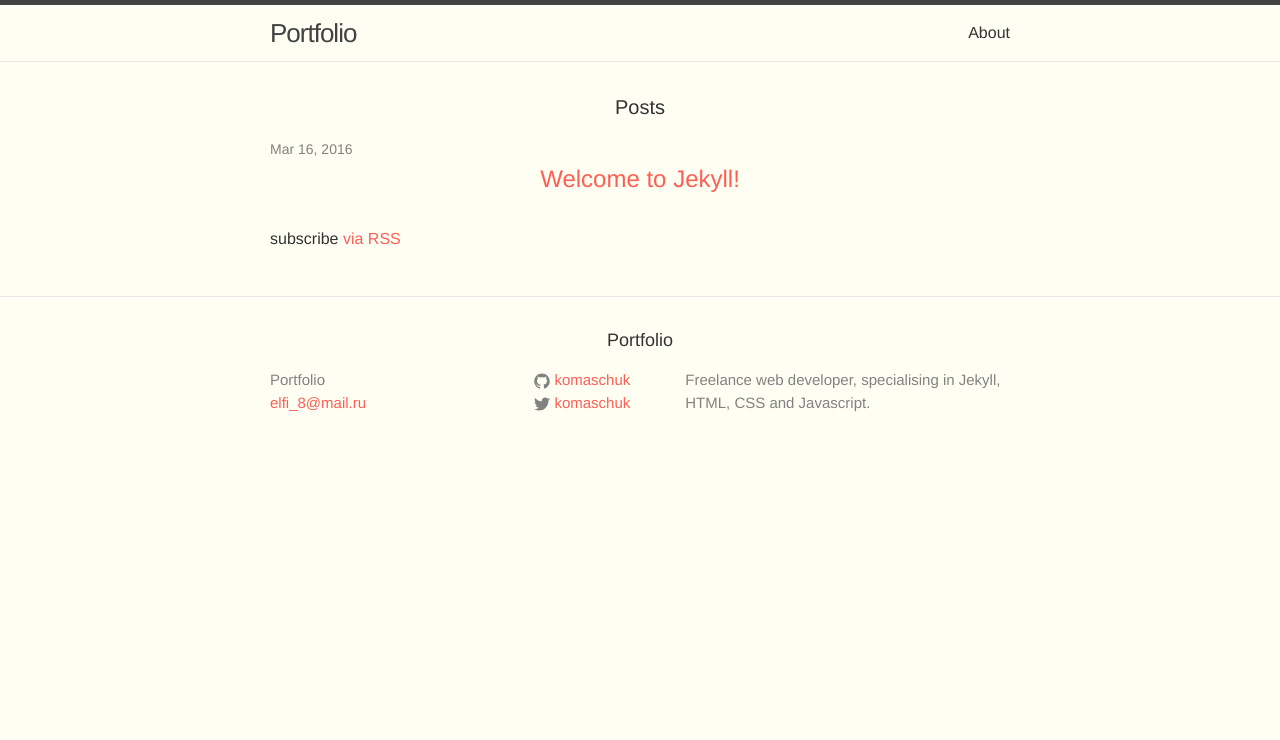
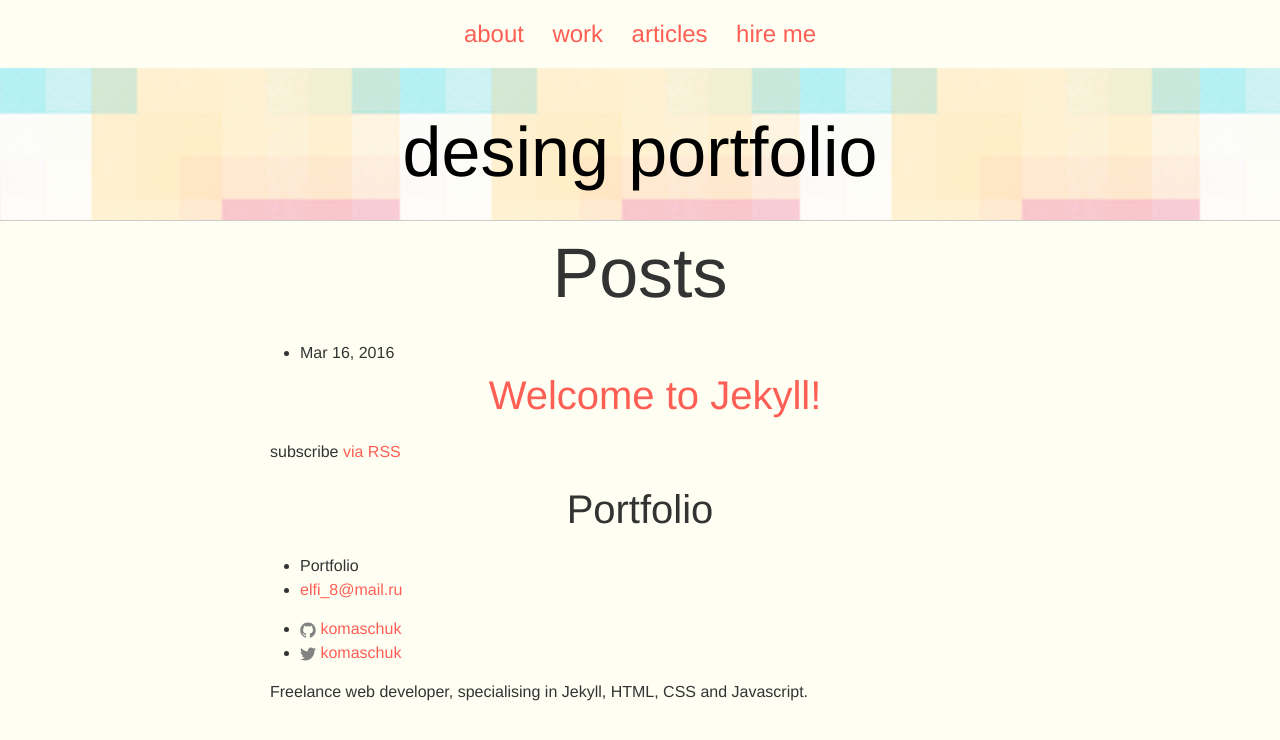
Before and after one commit to komaschuk/portfolio, a Jekyll site: the page built from index.html, in a window 1280 px wide. Shown: the top 740 px of the page. Built offline with Jekyll 4.4.1, drawn with Linux system fonts in a browser that asks for light colours.

Commit message:
Header changes

```diff
--- a/_config.yml
+++ b/_config.yml
@@ -25,7 +25,7 @@
     url: /work
   - title: articles
     url: /articles
-  - title: hire mean
+  - title: hire me
     url: /hire-me
 
 # Build settings
--- a/_includes/header.html
+++ b/_includes/header.html
@@ -1,27 +1,16 @@
-<header class="site-header">
+<nav class="site-nav">
+  <ul>
+    {% for link in site.links %}
+    <li>
+      <a href="{{ link.url }}">{{ link.title }}</a>
+    </li>
+    {% endfor %}
+  </ul>
+</nav>
+<header class="site-header gradient-bar">
 
-  <div class="wrapper">
-
-    <a class="site-title" href="{{ site.baseurl }}/">{{ site.title }}</a>
-
-    <nav class="site-nav">
-      <a href="#" class="menu-icon">
-        <svg viewBox="0 0 18 15">
-          <path fill="#424242" d="M18,1.484c0,0.82-0.665,1.484-1.484,1.484H1.484C0.665,2.969,0,2.304,0,1.484l0,0C0,0.665,0.665,0,1.484,0 h15.031C17.335,0,18,0.665,18,1.484L18,1.484z"/>
-          <path fill="#424242" d="M18,7.516C18,8.335,17.335,9,16.516,9H1.484C0.665,9,0,8.335,0,7.516l0,0c0-0.82,0.665-1.484,1.484-1.484 h15.031C17.335,6.031,18,6.696,18,7.516L18,7.516z"/>
-          <path fill="#424242" d="M18,13.516C18,14.335,17.335,15,16.516,15H1.484C0.665,15,0,14.335,0,13.516l0,0 c0-0.82,0.665-1.484,1.484-1.484h15.031C17.335,12.031,18,12.696,18,13.516L18,13.516z"/>
-        </svg>
-      </a>
-
-      <div class="trigger">
-        {% for my_page in site.pages %}
-          {% if my_page.title %}
-          <a class="page-link" href="{{ my_page.url | prepend: site.baseurl }}">{{ my_page.title }}</a>
-          {% endif %}
-        {% endfor %}
-      </div>
-    </nav>
-
-  </div>
+<h1 class="site-title mega">
+  <a href="/">desing portfolio</a>
+</h1>
 
 </header>
--- /dev/null
+++ b/_sass/_gradient-bar.scss
@@ -0,0 +1,17 @@
+.gradient-bar {
+	position: relative;
+
+	&:after {
+	content: "";
+	position: absolute;
+	top: 0;
+	left: 0;
+	width: 100%;
+	height: 0.5em;
+	background: linear-gradient(to right,
+								$blue-color 0%, $blue-color 25%,
+								$yellow-color 25%, $yellow-color 50%,
+								$red-color 50%, $red-color 75%,
+								$purple-color 75%, $purple-color 100%)
+	}
+}
--- a/_sass/_layout.scss
+++ b/_sass/_layout.scss
@@ -1,242 +1,26 @@
-/**
- * Site header
- */
-.site-header {
-    border-top: 5px solid $grey-color-dark;
-    border-bottom: 1px solid $grey-color-light;
-    min-height: 56px;
+.site-nav {
+    text-align: center;
 
-    // Positioning context for the mobile navigation icon
-    position: relative;
-}
-
-.site-title {
-    font-size: 26px;
-    font-weight: 300;
-    line-height: 56px;
-    letter-spacing: -1px;
-    margin-bottom: 0;
-    float: left;
-
-    &,
-    &:visited {
-        color: $grey-color-dark;
+    ul {
+        margin: 1em 0;
+        list-style: none;
+    }
+    li {
+        display: inline-block;
+        margin: 0 0.5em;
+        font-size: 1.5em;
     }
 }
+.site-title a {
+    color: #000;
 
-.site-nav {
-    float: right;
-    line-height: 56px;
-
-    .menu-icon {
-        display: none;
-    }
-
-    .page-link {
-        color: $text-color;
-        line-height: $base-line-height;
-
-        // Gaps between nav items, but not on the last one
-        &:not(:last-child) {
-            margin-right: 20px;
-        }
-    }
-
-    @include media-query($on-palm) {
-        position: absolute;
-        top: 9px;
-        right: $spacing-unit / 2;
-        background-color: $background-color;
-        border: 1px solid $grey-color-light;
-        border-radius: 5px;
-        text-align: right;
-
-        .menu-icon {
-            display: block;
-            float: right;
-            width: 36px;
-            height: 26px;
-            line-height: 0;
-            padding-top: 10px;
-            text-align: center;
-
-            > svg {
-                width: 18px;
-                height: 15px;
-
-                path {
-                    fill: $grey-color-dark;
-                }
-            }
-        }
-
-        .trigger {
-            clear: both;
-            display: none;
-        }
-
-        &:hover .trigger {
-            display: block;
-            padding-bottom: 5px;
-        }
-
-        .page-link {
-            display: block;
-            padding: 5px 10px;
-
-            &:not(:last-child) {
-                margin-right: 0;
-            }
-            margin-left: 20px;
-        }
+    &:hover {
+        text-decoration: none;
     }
 }
-
-
-
-/**
- * Site footer
- */
-.site-footer {
-    border-top: 1px solid $grey-color-light;
-    padding: $spacing-unit 0;
+.site-header {
+    padding: 2em 0 0;
+    border-bottom: 1px solid #ccc;
+    background: url('/images/header-bg2.png');
+    background-size: 400px 400px;
 }
-
-.footer-heading {
-    font-size: 18px;
-    margin-bottom: $spacing-unit / 2;
-}
-
-.contact-list,
-.social-media-list {
-    list-style: none;
-    margin-left: 0;
-}
-
-.footer-col-wrapper {
-    font-size: 15px;
-    color: $grey-color;
-    margin-left: -$spacing-unit / 2;
-    @extend %clearfix;
-}
-
-.footer-col {
-    float: left;
-    margin-bottom: $spacing-unit / 2;
-    padding-left: $spacing-unit / 2;
-}
-
-.footer-col-1 {
-    width: -webkit-calc(35% - (#{$spacing-unit} / 2));
-    width:         calc(35% - (#{$spacing-unit} / 2));
-}
-
-.footer-col-2 {
-    width: -webkit-calc(20% - (#{$spacing-unit} / 2));
-    width:         calc(20% - (#{$spacing-unit} / 2));
-}
-
-.footer-col-3 {
-    width: -webkit-calc(45% - (#{$spacing-unit} / 2));
-    width:         calc(45% - (#{$spacing-unit} / 2));
-}
-
-@include media-query($on-laptop) {
-    .footer-col-1,
-    .footer-col-2 {
-        width: -webkit-calc(50% - (#{$spacing-unit} / 2));
-        width:         calc(50% - (#{$spacing-unit} / 2));
-    }
-
-    .footer-col-3 {
-        width: -webkit-calc(100% - (#{$spacing-unit} / 2));
-        width:         calc(100% - (#{$spacing-unit} / 2));
-    }
-}
-
-@include media-query($on-palm) {
-    .footer-col {
-        float: none;
-        width: -webkit-calc(100% - (#{$spacing-unit} / 2));
-        width:         calc(100% - (#{$spacing-unit} / 2));
-    }
-}
-
-
-
-/**
- * Page content
- */
-.page-content {
-    padding: $spacing-unit 0;
-}
-
-.page-heading {
-    font-size: 20px;
-}
-
-.post-list {
-    margin-left: 0;
-    list-style: none;
-
-    > li {
-        margin-bottom: $spacing-unit;
-    }
-}
-
-.post-meta {
-    font-size: $small-font-size;
-    color: $grey-color;
-}
-
-.post-link {
-    display: block;
-    font-size: 24px;
-}
-
-
-
-/**
- * Posts
- */
-.post-header {
-    margin-bottom: $spacing-unit;
-}
-
-.post-title {
-    font-size: 42px;
-    letter-spacing: -1px;
-    line-height: 1;
-
-    @include media-query($on-laptop) {
-        font-size: 36px;
-    }
-}
-
-.post-content {
-    margin-bottom: $spacing-unit;
-
-    h2 {
-        font-size: 32px;
-
-        @include media-query($on-laptop) {
-            font-size: 28px;
-        }
-    }
-
-    h3 {
-        font-size: 26px;
-
-        @include media-query($on-laptop) {
-            font-size: 22px;
-        }
-    }
-
-    h4 {
-        font-size: 20px;
-
-        @include media-query($on-laptop) {
-            font-size: 18px;
-        }
-    }
-}
```
Also changed, not shown: images/github.png (added), images/google.png (added), images/header-bg.png (added), images/header-bg2.png (added), images/icon-code.png (added), images/icon-design.png (added), images/icon-inspiration.png (added), images/icon-layout.png (added), images/icon-snippet.png (added), images/project.png (added), images/twitter.png (added).
